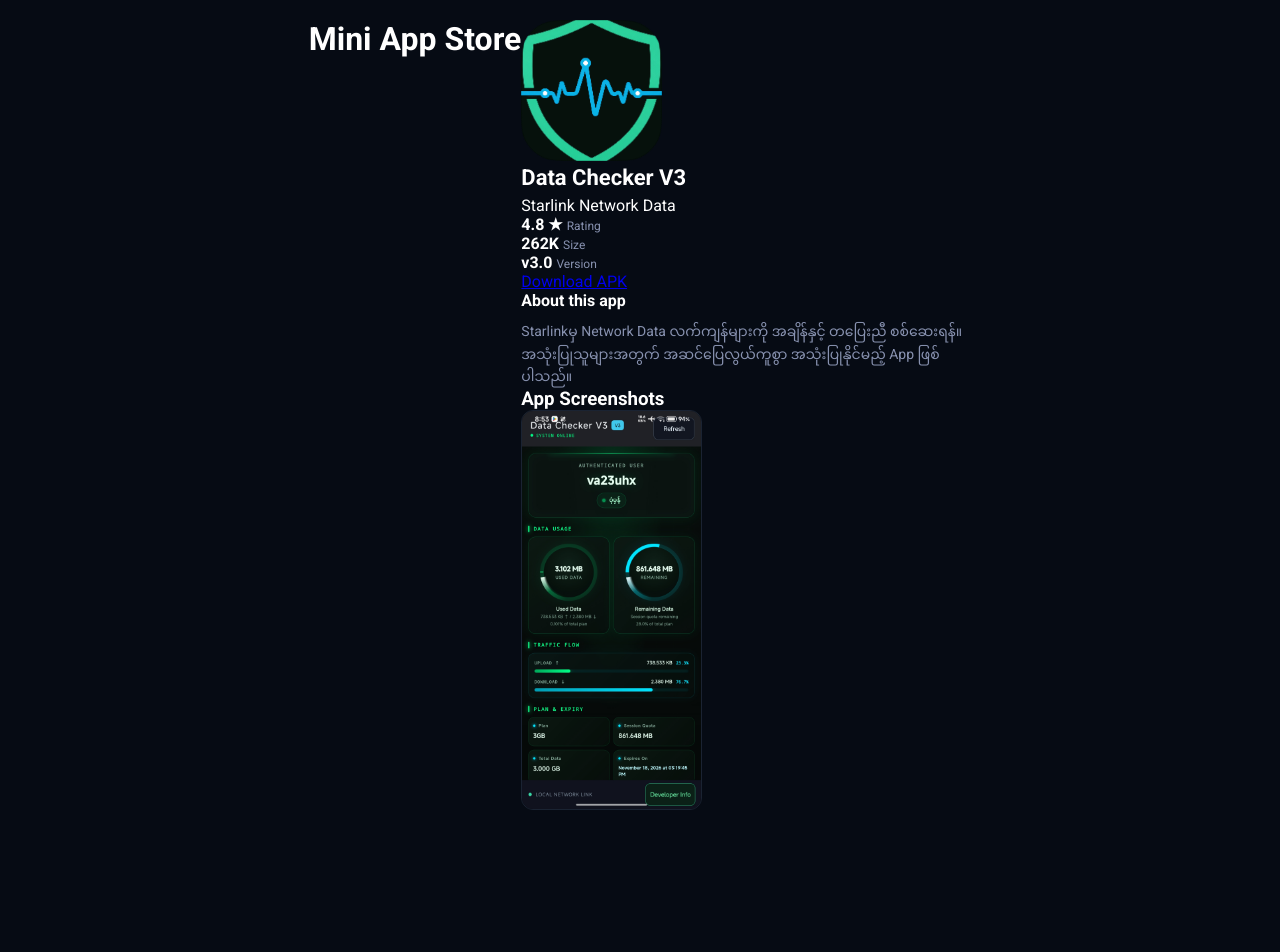
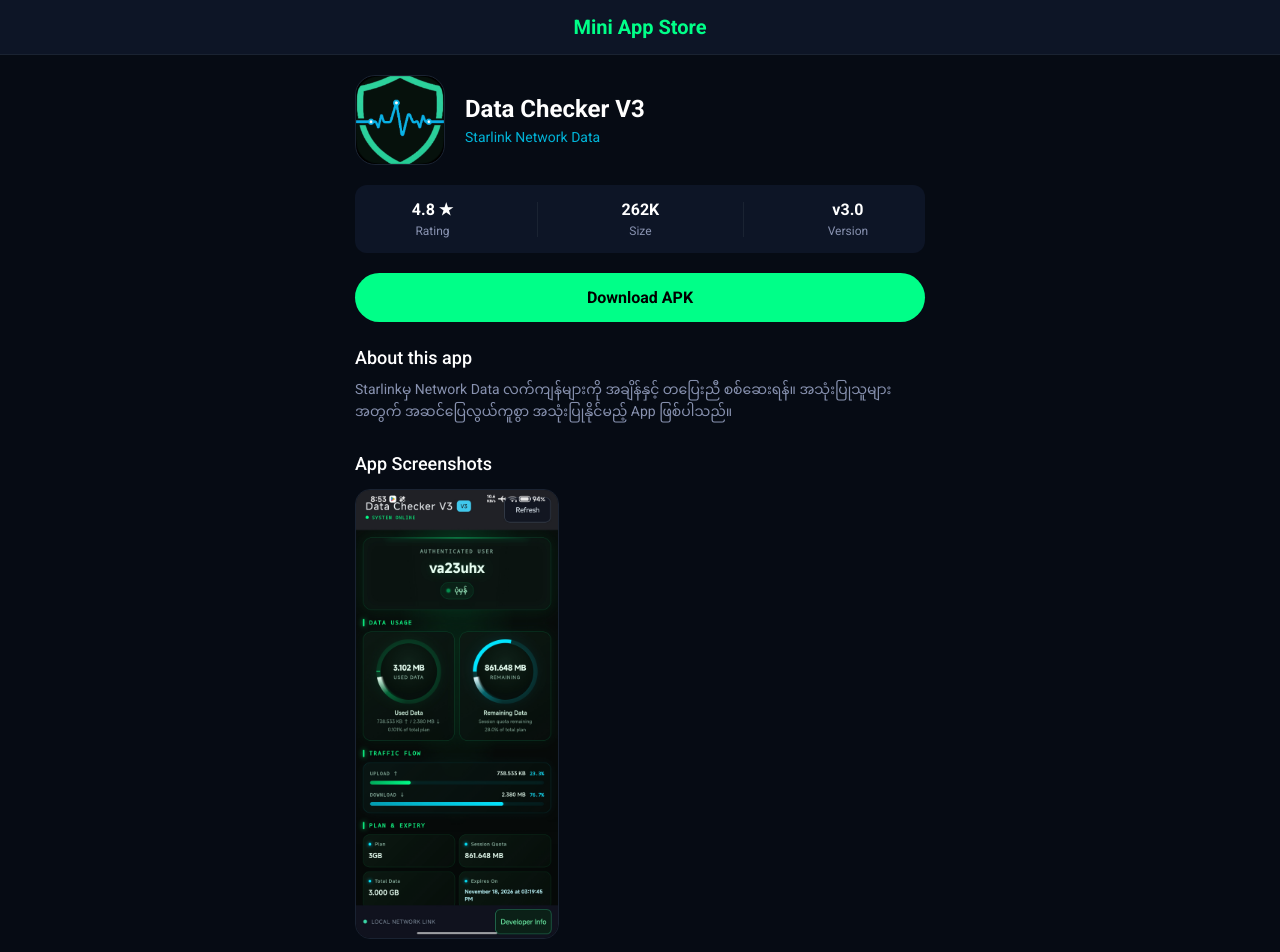
Before and after one commit to sankyi10001122-spec/Mini-App-Store, a plain HTML site: page index.html in a window 1280 px wide. Before the commit the page ends 840 px from the top, so only its background shows below. Drawn offline with Linux system fonts and the light colour scheme; a web font is replaced by a local one.

Commit message:
Update style.css

```diff
--- a/style.css
+++ b/style.css
@@ -8,87 +8,73 @@
 body {
     background-color: #060b14;
     color: #ffffff;
-    display: flex;
-    justify-content: center;
+}
+
+/* Play Store လို အပေါ်ခေါင်းစဉ် */
+.top-bar {
+    background-color: #0d1526;
+    padding: 15px;
+    text-align: center;
+    border-bottom: 1px solid #1a2332;
+}
+
+.top-bar h1 {
+    color: #00ff88;
+    font-size: 20px;
+    font-weight: 700;
+}
+
+.container {
+    max-width: 600px;
+    margin: 0 auto;
     padding: 20px 15px;
 }
 
-.container {
-    width: 100%;
-    max-width: 450px;
+/* App Detail Area */
+.app-detail {
+    margin-bottom: 30px;
 }
 
-/* Header */
-header {
-    text-align: center;
+.app-header {
+    display: flex;
+    align-items: center;
+    gap: 20px;
     margin-bottom: 20px;
 }
 
-header h1 {
-    color: #00ff88;
-    font-size: 24px;
-    font-weight: 700;
-}
-
-/* Search Bar */
-.search-container input {
-    width: 100%;
-    padding: 12px 15px;
-    background-color: #0d1526;
-    border: 1px solid #1a2332;
-    border-radius: 20px;
-    color: #fff;
-    font-size: 14px;
-    outline: none;
-    margin-bottom: 20px;
-}
-
-/* Play Store Style Card */
-.play-store-card {
-    background-color: #0d1526;
-    border: 1px solid #1a2332;
-    border-radius: 16px;
-    padding: 20px;
-    margin-bottom: 30px;
-}
-
-/* Logo နဲ့ Name */
-.app-header-row {
-    display: flex;
-    align-items: center;
-    gap: 15px;
-    margin-bottom: 25px;
-}
-
-.app-logo img {
-    width: 85px;
-    height: 85px;
+.app-logo {
+    width: 90px;
+    height: 90px;
     border-radius: 20px;
     object-fit: cover;
-    border: 1px solid #00ff88;
+    border: 1px solid #1a2332;
+    background-color: #000;
 }
 
 .app-title h2 {
-    font-size: 22px;
+    font-size: 24px;
+    font-weight: 700;
     margin-bottom: 5px;
     line-height: 1.2;
 }
 
-.developer-name {
+.developer {
     font-size: 14px;
-    color: #00b4d8; /* Play Store က link အရောင်လို */
+    color: #00b4d8;
 }
 
-/* Stats (Rating, Size, Version) */
-.app-stats-row {
+/* Stats Row (Rating, Size, Version) */
+.stats-row {
     display: flex;
     justify-content: space-around;
     align-items: center;
-    margin-bottom: 25px;
-    padding: 0 10px;
+    background-color: #0d1526;
+    padding: 15px;
+    border-radius: 12px;
+    margin-bottom: 20px;
 }
 
-.stat-item {
+.stat-box {
     display: flex;
     flex-direction: column;
     align-items: center;
@@ -98,7 +84,6 @@ header h1 {
 .stat-value {
     font-size: 16px;
     font-weight: bold;
-    color: #fff;
 }
 
 .stat-label {
@@ -106,37 +91,37 @@ header h1 {
     color: #8892b0;
 }
 
-.stat-divider {
+.divider {
     width: 1px;
-    height: 30px;
+    height: 35px;
     background-color: #1a2332;
 }
 
-/* Download Button */
-.download-btn {
-    background: #00ff88;
+/* Download Button (Play Store Install ခလုတ်) */
+.btn-download {
+    display: block;
+    width: 100%;
+    background-color: #00ff88;
     color: #000;
+    text-align: center;
+    padding: 15px;
+    border-radius: 30px;
+    font-size: 16px;
+    font-weight: bold;
     text-decoration: none;
-    padding: 14px;
-    border-radius: 8px;
-    font-weight: bold;
-    font-size: 16px;
-    text-align: center;
-    display: block;
+    margin-bottom: 25px;
     transition: 0.2s;
-    margin-bottom: 25px;
-    border-radius: 30px; /* Play store ခလုတ်လို ဝိုင်းဝိုင်း */
 }
 
-.download-btn:hover {
-    background: #00b4d8;
+.btn-download:hover {
+    background-color: #00b4d8;
 }
 
 /* About Section */
 .about-section h3 {
-    font-size: 16px;
+    font-size: 18px;
     margin-bottom: 10px;
-    color: #fff;
+    font-weight: 500;
 }
 
 .about-section p {
@@ -145,27 +130,29 @@ header h1 {
     line-height: 1.6;
 }
 
-/* Preview Section (Screenshot ပွတ်ကြည့်လို့ရအောင်) */
-.preview-section h3 {
-    font-size: 16px;
+/* Screenshot Section */
+.screenshot-section h3 {
+    font-size: 18px;
     margin-bottom: 15px;
-    color: #00ff88;
+    font-weight: 500;
 }
 
 .screenshot-scroll {
     display: flex;
     gap: 15px;
-    overflow-x: auto; /* ဘေးတိုက် ဆွဲကြည့်လို့ရမယ် */
+    overflow-x: auto;
     padding-bottom: 10px;
 }
 
+/* Scrollbar ဖျောက်ရန် */
 .screenshot-scroll::-webkit-scrollbar {
-    display: none; /* Scrollbar ဖျောက်ထားမယ် */
+    display: none;
 }
 
 .screenshot-scroll img {
-    height: 400px; /* အမြင့်သတ်မှတ် */
+    height: 450px;
     width: auto;
-    border-radius: 12px;
+    border-radius: 15px;
     border: 1px solid #1a2332;
+    object-fit: cover;
 }
```
